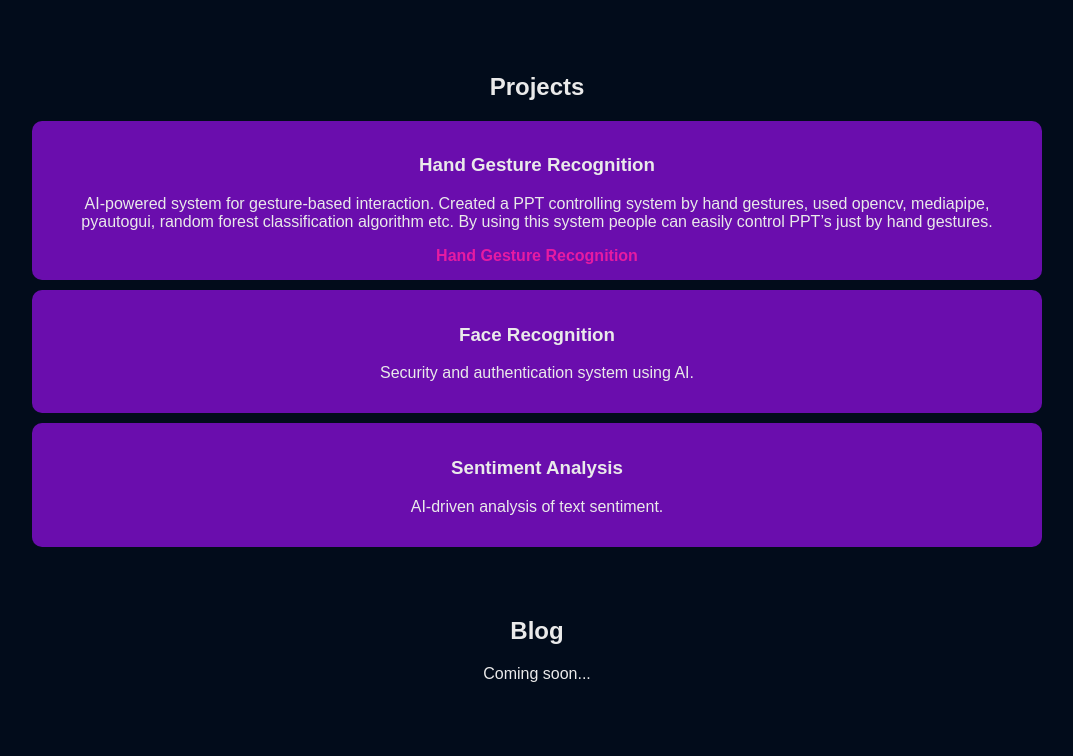
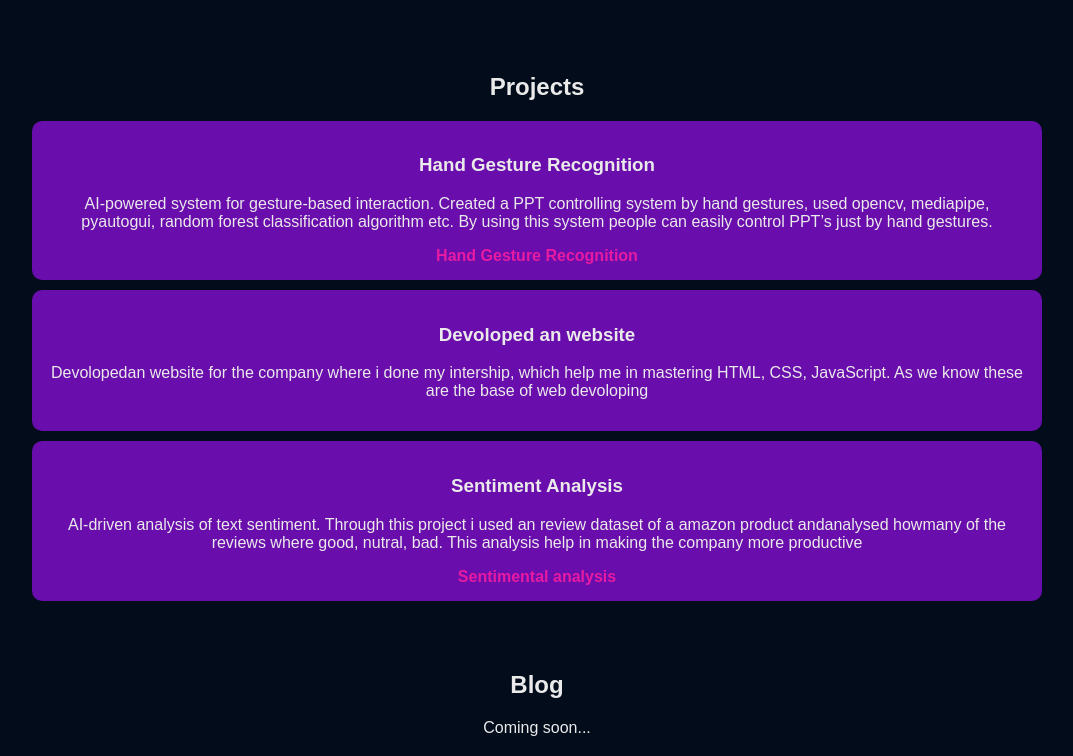
Before and after one commit to Anandgnamboothiri/portfolio, a plain HTML site: page index.html in a window 1280 px wide. Shown: the part 475-1231 px from the top of the page, without its empty margins (103-1176 px from the left). Drawn offline with Linux system fonts and the light colour scheme; a script that the page names is missing.

Commit message:
Update index.html

```diff
--- a/index.html
+++ b/index.html
@@ -51,15 +51,17 @@
             <div class="project">
                 <h3>Hand Gesture Recognition</h3>
                 <p>AI-powered system for gesture-based interaction.   Created a PPT controlling system by hand gestures, used opencv, mediapipe, pyautogui, random forest classification algorithm etc. By using this system people can easily control PPT’s just by hand gestures.</p>
-                <a href="https://github.com/Anandgnamboothiri/Guesture-control-presntation-system">Hand Gesture Recognition</a>
+                <a href="https://github.com/Anandgnamboothiri/Guesture-control-presntation-system" >Hand Gesture Recognition</a>
+
             </div>
             <div class="project">
-                <h3>Face Recognition</h3>
-                <p>Security and authentication system using AI.</p>
+                <h3>Devoloped an website </h3>
+                <p>Devolopedan website for the company where i done my intership, which help me in mastering HTML, CSS, JavaScript. As we know these are the base of web devoloping</p>
             </div>
             <div class="project">
                 <h3>Sentiment Analysis</h3>
-                <p>AI-driven analysis of text sentiment.</p>
+                <p>AI-driven analysis of text sentiment. Through this project i used an review dataset of a amazon product andanalysed howmany of the reviews where good, nutral, bad. This analysis help in making the company more productive</p>
+                <a href="https://github.com/Anandgnamboothiri/sentimental-analysis-using-python" >Sentimental analysis</a>
             </div>
         </div>
     </section>
```
